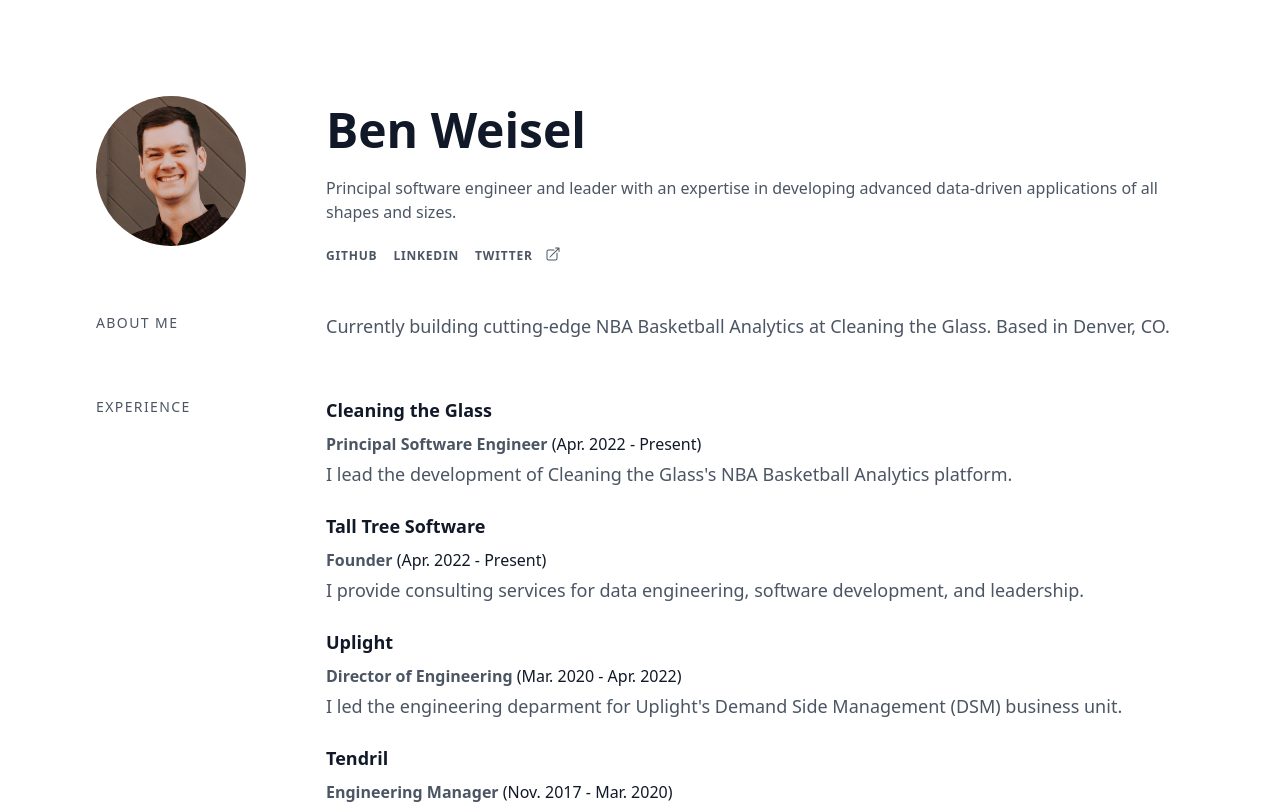
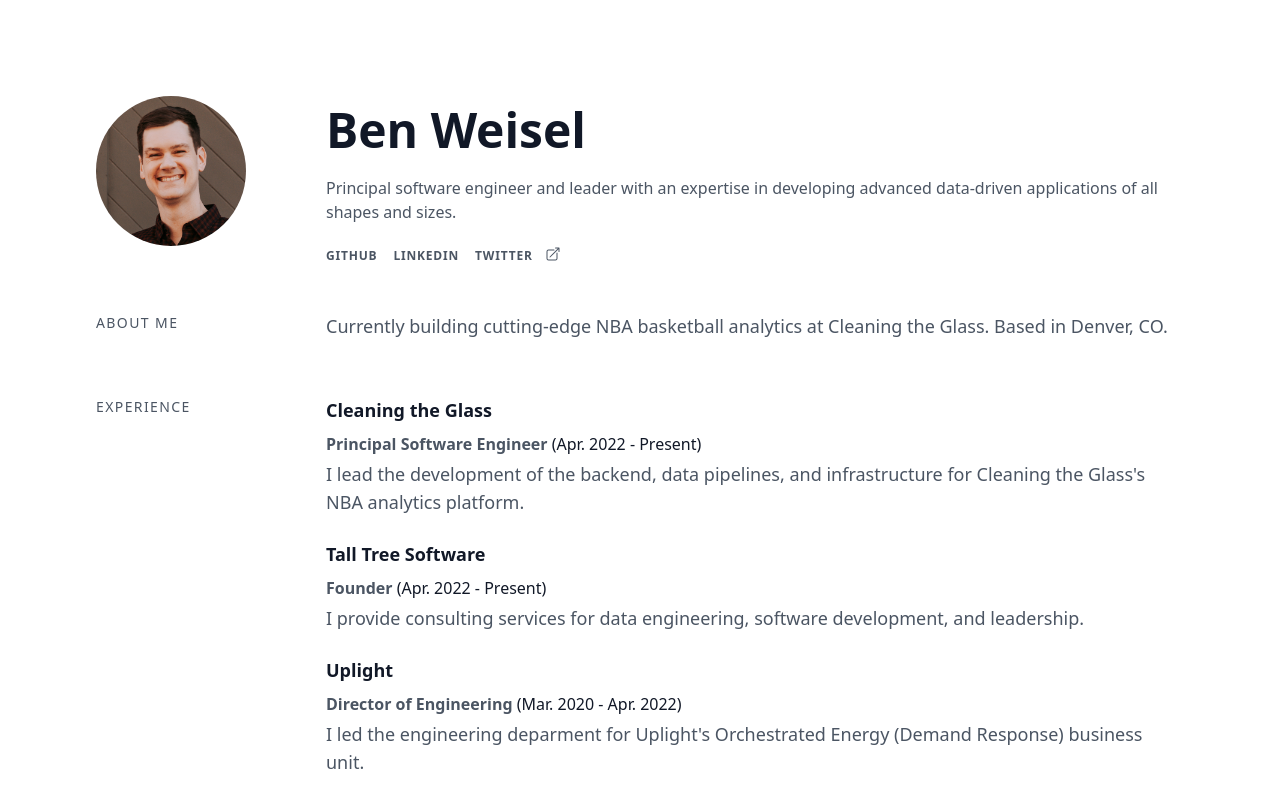
Before and after one commit to bweisel/personal-site, a Nuxt app: page / in a window 1280 px wide. Shown: the top 804 px of the page. Built offline with nearby package versions, Linux system fonts and the light colour scheme.

Commit message:
Copy updates

```diff
--- a/pages/index.vue
+++ b/pages/index.vue
@@ -49,7 +49,7 @@
 });
 
 const about = ref(
-  "Currently building cutting-edge NBA Basketball Analytics at Cleaning the Glass. Based in Denver, CO."
+  "Currently building cutting-edge NBA basketball analytics at Cleaning the Glass. Based in Denver, CO."
 );
 
 const skills = ref([
@@ -87,7 +87,7 @@
     endDate: "Present",
     link: "https://www.cleaningtheglass.com",
     description:
-      "I lead the development of Cleaning the Glass's NBA Basketball Analytics platform.",
+      "I lead the development of the backend, data pipelines, and infrastructure for Cleaning the Glass's NBA analytics platform.",
   },
   {
     company: "Tall Tree Software",
@@ -105,7 +105,7 @@
     endDate: "Apr. 2022",
     link: "https://www.linkedin.com/company/uplightenergy/",
     description:
-      "I led the engineering deparment for Uplight's Demand Side Management (DSM) business unit.",
+      "I led the engineering deparment for Uplight's Orchestrated Energy (Demand Response) business unit.",
   },
   {
     company: "Tendril",
```
